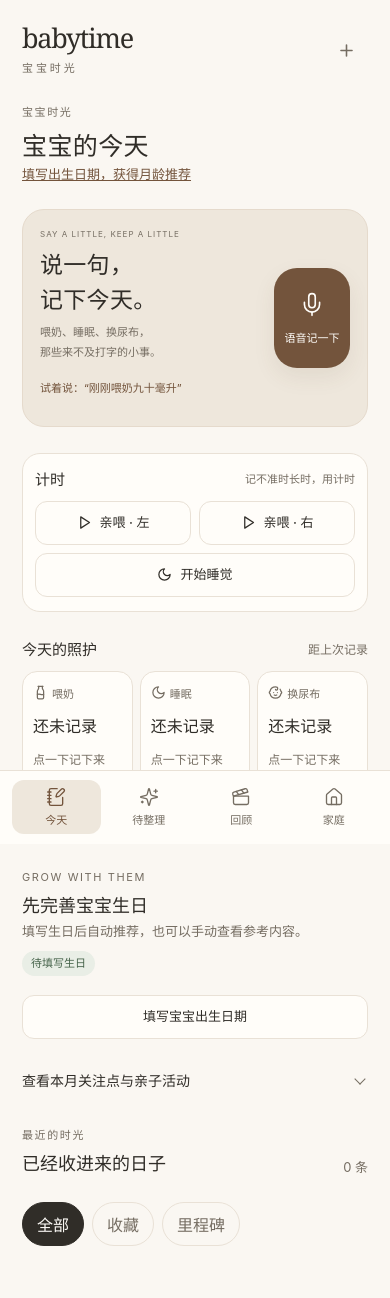
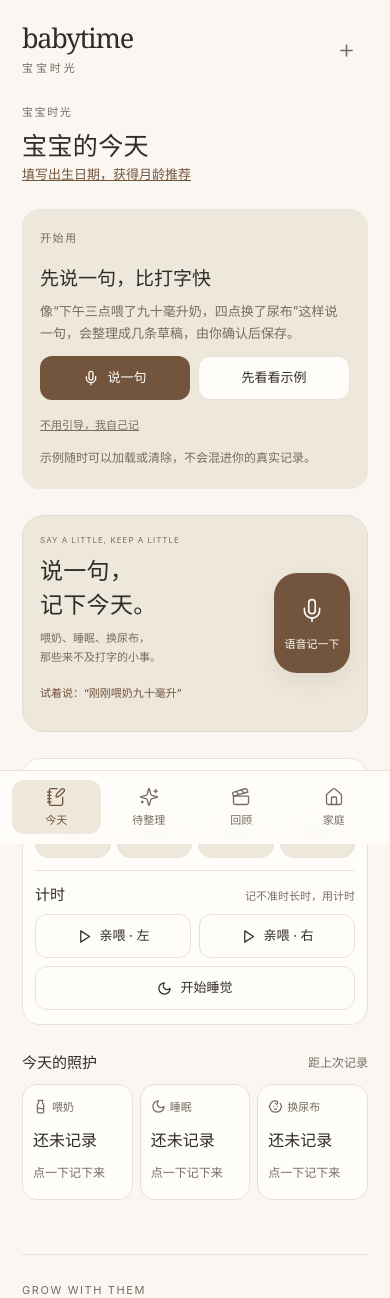
Before and after one commit to Czh0618/babytime, a Vue app: page / in a window 390 px wide. Shown: the top 1298 px of the page. Built offline with nearby package versions, Linux system fonts and the light colour scheme.

Commit message:
P1.7: Add one-tap quick log with undo and first-run guide

```diff
--- a/src/App.vue
+++ b/src/App.vue
@@ -24,6 +24,7 @@ import VoiceEntryCard from "./components/VoiceEntryCard.vue";
 import AiSettingsDialog from "./components/AiSettingsDialog.vue";
 import BackupReminder from "./components/BackupReminder.vue";
 import QuickLogCard from "./components/QuickLogCard.vue";
+import FirstRunGuide from "./components/FirstRunGuide.vue";
 import TodayCareSummary from "./components/TodayCareSummary.vue";
 import AgeGuideCard from "./components/AgeGuideCard.vue";
 import type { ParentActivity } from "./data/age-guides";
@@ -36,6 +37,11 @@ import {
   type TimerSide,
 } from "./domain/timer";
 import { voiceDraftToEntry } from "./domain/voice-parser";
+import {
+  quickActionLabel,
+  quickCareDraft,
+  type QuickKind,
+} from "./domain/quick";
 import {
   clearActiveTimer,
   readActiveTimer,
@@ -259,6 +265,56 @@ function cancelTimer() {
   say("已放弃这次计时，没有生成记录。");
 }
 
+function readFlag(key: string) {
+  try {
+    return localStorage.getItem(key) === "1";
+  } catch {
+    return false;
+  }
+}
+
+function writeFlag(key: string) {
+  try {
+    localStorage.setItem(key, "1");
+  } catch {
+    // 隐私模式下每次都显示引导，不影响功能。
+  }
+}
+
+const recentQuick = ref<{ id: string; label: string; at: string } | null>(null);
+let quickTimer: ReturnType<typeof setTimeout> | undefined;
+const guideSeen = ref(readFlag("babytime.guideSeen"));
+const showFirstRun = computed(
+  () =>
+    !loading.value &&
+    !workspace.value.entries.length &&
+    !hasDemo.value &&
+    !guideSeen.value,
+);
+
+/** 一键快记：默认当前时间，记完可以立刻撤销。 */
+function quickLog(kind: QuickKind) {
+  const draft = quickCareDraft(kind, new Date());
+  void perform(async () => {
+    const id = await model.addQuickEntry(draft);
+    recentQuick.value = { id, label: quickActionLabel(kind), at: draft.capturedAt };
+    clearTimeout(quickTimer);
+    quickTimer = setTimeout(() => (recentQuick.value = null), 12_000);
+  });
+}
+
+function undoQuick(id: string) {
+  const entry = workspace.value.entries.find((item) => item.id === id);
+  recentQuick.value = null;
+  clearTimeout(quickTimer);
+  if (entry) void perform(() => model.deleteEntry(entry), "已撤销这条快记。");
+}
+
+function dismissGuide() {
+  guideSeen.value = true;
+  writeFlag("babytime.guideSeen");
+}
+
 function openActivity(activity: ParentActivity) {
   formError.value = "";
   overlay.value = {
@@ -460,6 +516,7 @@ onBeforeUnmount(() => {
   document.removeEventListener("visibilitychange", refreshNight);
   clearInterval(nightTimer);
   clearTimeout(toastTimer);
+  clearTimeout(quickTimer);
 });
 </script>
 
@@ -565,6 +622,12 @@ onBeforeUnmount(() => {
           @open="(entry) => (overlay = { kind: 'detail', id: entry.id })"
         >
           <template #today>
+            <FirstRunGuide
+              v-if="showFirstRun"
+              @voice="openVoice"
+              @demo="perform(model.loadDemo, '已加载示例，可随时在家庭页清除。')"
+              @dismiss="dismissGuide"
+            />
             <BackupReminder
               v-if="showBackupReminder"
               @export="downloadBackup"
@@ -573,7 +636,10 @@ onBeforeUnmount(() => {
             <VoiceEntryCard @start="openVoice" />
             <QuickLogCard
               :timer="activeTimer"
+              :recent="recentQuick"
               :night="night"
+              @quick="quickLog"
+              @undo="undoQuick"
               @start="startTimer"
               @switch="switchTimer"
               @finish="finishTimer"
--- /dev/null
+++ b/src/components/FirstRunGuide.vue
@@ -0,0 +1,72 @@
+<script setup lang="ts">
+import { Mic } from "@lucide/vue";
+
+const emit = defineEmits<{ voice: []; demo: []; dismiss: [] }>();
+</script>
+
+<template>
+  <section class="first-run" aria-labelledby="first-run-heading">
+    <p class="eyebrow">开始用</p>
+    <h2 id="first-run-heading">先说一句，比打字快</h2>
+    <p class="first-run-copy">
+      像“下午三点喂了九十毫升奶，四点换了尿布”这样说一句，会整理成几条草稿，由你确认后保存。
+    </p>
+    <div class="first-run-actions">
+      <button class="button button-primary" type="button" @click="emit('voice')">
+        <Mic :size="16" aria-hidden="true" />说一句
+      </button>
+      <button class="button button-secondary" type="button" @click="emit('demo')">
+        先看看示例
+      </button>
+    </div>
+    <button class="first-run-dismiss" type="button" @click="emit('dismiss')">
+      不用引导，我自己记
+    </button>
+    <p class="first-run-note">示例随时可以加载或清除，不会混进你的真实记录。</p>
+  </section>
+</template>
+
+<style scoped>
+.first-run {
+  display: grid;
+  gap: 10px;
+  padding: 20px 18px;
+  border-radius: var(--radius);
+  background: var(--tint);
+}
+.first-run h2 {
+  margin: 0;
+  font-size: 19px;
+  font-weight: 500;
+}
+.first-run-copy,
+.first-run-note {
+  margin: 0;
+  color: var(--muted);
+  font-size: 13px;
+  line-height: 1.7;
+}
+.first-run-actions {
+  display: flex;
+  flex-wrap: wrap;
+  gap: 8px;
+  margin-top: 2px;
+}
+.first-run-actions .button {
+  flex: 1 1 auto;
+  min-width: 118px;
+}
+.first-run-dismiss {
+  justify-self: start;
+  padding: 6px 0;
+  border: 0;
+  background: transparent;
+  color: var(--muted);
+  font-size: var(--font-xs);
+  text-decoration: underline;
+  cursor: pointer;
+}
+.first-run-note {
+  font-size: 12px;
+}
+</style>
--- a/src/components/QuickLogCard.vue
+++ b/src/components/QuickLogCard.vue
@@ -9,13 +9,20 @@ import {
   type TimerKind,
   type TimerSide,
 } from "../domain/timer";
+import { QUICK_ACTIONS, type QuickKind } from "../domain/quick";
 import { formatTime } from "../domain/date";
 
 const props = withDefaults(
-  defineProps<{ timer: ActiveTimer | null; night?: boolean }>(),
-  { night: false },
+  defineProps<{
+    timer: ActiveTimer | null;
+    recent?: { id: string; label: string; at: string } | null;
+    night?: boolean;
+  }>(),
+  { night: false, recent: null },
 );
 const emit = defineEmits<{
+  quick: [kind: QuickKind];
+  undo: [id: string];
   start: [kind: TimerKind, side?: TimerSide];
   switch: [side: TimerSide];
   finish: [];
@@ -70,6 +77,29 @@ const otherSide = computed<TimerSide>(() =>
 <template>
   <section class="quick-log" :class="{ 'night-mode': props.night }">
     <div class="quick-head">
+      <h2>记一次</h2>
+      <span>默认记到现在</span>
+    </div>
+    <div class="quick-actions">
+      <button
+        v-for="action in QUICK_ACTIONS"
+        :key="action.id"
+        class="quick-button"
+        type="button"
+        @click="emit('quick', action.id)"
+      >
+        {{ action.label }}
+      </button>
+    </div>
+    <p v-if="recent" class="quick-undo" role="status">
+      已记下 {{ recent.label }} · {{ formatTime(recent.at) }}
+      <button class="link-button" type="button" @click="emit('undo', recent.id)">
+        撤销
+      </button>
+    </p>
+
+    <div class="timer-block">
+      <div class="quick-head">
         <h2>计时</h2>
         <span v-if="!timer">记不准时长时，用计时</span>
       </div>
@@ -115,11 +145,16 @@ const otherSide = computed<TimerSide>(() =>
           >
             <Square :size="14" aria-hidden="true" />结束并记录
           </button>
-        <button class="button button-ghost" type="button" @click="emit('cancel')">
+          <button
+            class="button button-ghost"
+            type="button"
+            @click="emit('cancel')"
+          >
             放弃
           </button>
         </div>
         <p class="timer-hint">结束时先给你一条草稿，确认后才会存档。</p>
+      </div>
     </div>
   </section>
 </template>
@@ -136,7 +171,7 @@ const otherSide = computed<TimerSide>(() =>
 }
 .quick-head {
   display: flex;
-  align-items: center;
+  align-items: baseline;
   justify-content: space-between;
   gap: 10px;
 }
@@ -148,6 +183,48 @@ const otherSide = computed<TimerSide>(() =>
 .quick-head span {
   color: var(--muted);
   font-size: var(--font-xs);
+}
+.quick-actions {
+  display: grid;
+  grid-template-columns: repeat(4, minmax(0, 1fr));
+  gap: 8px;
+}
+.quick-button {
+  min-height: 56px;
+  padding: 8px 4px;
+  border: 1px solid var(--line);
+  border-radius: 14px;
+  background: var(--tint);
+  color: var(--ink);
+  font-size: 15px;
+  font-weight: 500;
+  cursor: pointer;
+}
+.quick-button:active {
+  background: var(--line);
+}
+.quick-undo {
+  display: flex;
+  align-items: center;
+  gap: 8px;
+  margin: 0;
+  color: var(--muted);
+  font-size: var(--font-xs);
+}
+.link-button {
+  padding: 4px 2px;
+  border: 0;
+  background: transparent;
+  color: var(--accent);
+  font-size: var(--font-xs);
+  text-decoration: underline;
+  cursor: pointer;
+}
+.timer-block {
+  display: grid;
+  gap: 10px;
+  padding-top: 12px;
+  border-top: 1px solid var(--line);
 }
 .timer-starts {
   display: flex;
@@ -191,6 +268,10 @@ const otherSide = computed<TimerSide>(() =>
   color: var(--muted);
   font-size: 12px;
 }
+.night-mode .quick-button {
+  min-height: 68px;
+  font-size: 17px;
+}
 .night-mode .timer-starts .button,
 .night-mode .timer-actions .button {
   min-height: 54px;
@@ -200,6 +281,13 @@ const otherSide = computed<TimerSide>(() =>
   .quick-log {
     padding: 14px 12px;
   }
+  .quick-actions {
+    gap: 6px;
+  }
+  .quick-button {
+    min-height: 52px;
+    font-size: 14px;
+  }
   .timer-starts .button {
     min-width: 88px;
     font-size: 13px;
--- /dev/null
+++ b/src/domain/quick.ts
@@ -0,0 +1,51 @@
+import { localDateTime } from "./date.ts";
+import { CARE_LABELS } from "./care-types.ts";
+import type { CareKind, CareObservation } from "./care-types.ts";
+import type { EntryDraft } from "../types.ts";
+
+/**
+ * 一键快记：默认当前时间，只写确定的事实（喂了 / 换了 / 睡着了 / 醒来了）。
+ * 数量、时长留空，家长可以在记录里补充。
+ */
+
+export type QuickKind = "feeding" | "diaper" | "asleep" | "awake";
+
+export const QUICK_ACTIONS: ReadonlyArray<{
+  id: QuickKind;
+  label: string;
+  title: string;
+}> = [
+  { id: "feeding", label: "喂奶", title: "喂奶记录" },
+  { id: "diaper", label: "尿布", title: "换尿布记录" },
+  { id: "asleep", label: "睡着", title: "睡眠记录" },
+  { id: "awake", label: "醒来", title: "醒来记录" },
+];
+
+function careFor(kind: QuickKind): CareObservation {
+  if (kind === "feeding")
+    return { kind: "feeding" satisfies CareKind, sourceText: "快记：喂奶" };
+  if (kind === "diaper")
+    return { kind: "diaper", diaper: "changed", sourceText: "快记：换尿布" };
+  return {
+    kind: "sleep",
+    sleepState: kind === "awake" ? "awake" : "asleep",
+    sourceText: kind === "awake" ? "快记：醒来" : "快记：睡着",
+  };
+}
+
+export function quickCareDraft(kind: QuickKind, now = new Date()): EntryDraft {
+  const action = QUICK_ACTIONS.find((item) => item.id === kind)!;
+  const care = careFor(kind);
+  return {
+    title: action.title,
+    note: "",
+    capturedAt: localDateTime(now),
+    tag: CARE_LABELS[care.kind],
+    milestone: false,
+    care,
+  };
+}
+
+export function quickActionLabel(kind: QuickKind): string {
+  return QUICK_ACTIONS.find((item) => item.id === kind)!.label;
+}
--- a/src/lib/workspace.ts
+++ b/src/lib/workspace.ts
@@ -282,6 +282,22 @@ export function useWorkspace() {
     });
   }
 
+  /** 一键快记：直接落一条只含确定事实的记录，返回 id 供界面撤销。 */
+  async function addQuickEntry(draft: EntryDraft): Promise<string> {
+    const id = createId();
+    await update((next) => {
+      const error = validateEntry(draft);
+      if (error) throw new Error(error);
+      next.entries.push({
+        ...draft,
+        title: draft.title.trim(),
+        id,
+        favorite: false,
+      });
+    });
+    return id;
+  }
+
   async function saveVoiceEntries(drafts: VoiceDraft[], batchId: string) {
     let count = 0;
     await update((next) => {
@@ -395,6 +411,7 @@ export function useWorkspace() {
     load,
     importFiles,
     saveEntry,
+    addQuickEntry,
     saveVoiceEntries,
     toggleFavorite,
     dismiss,
```
Also changed, not shown: 2 other files (tests, documents, lock files or other folders). Lines whose indentation alone changed are shown as unchanged.
